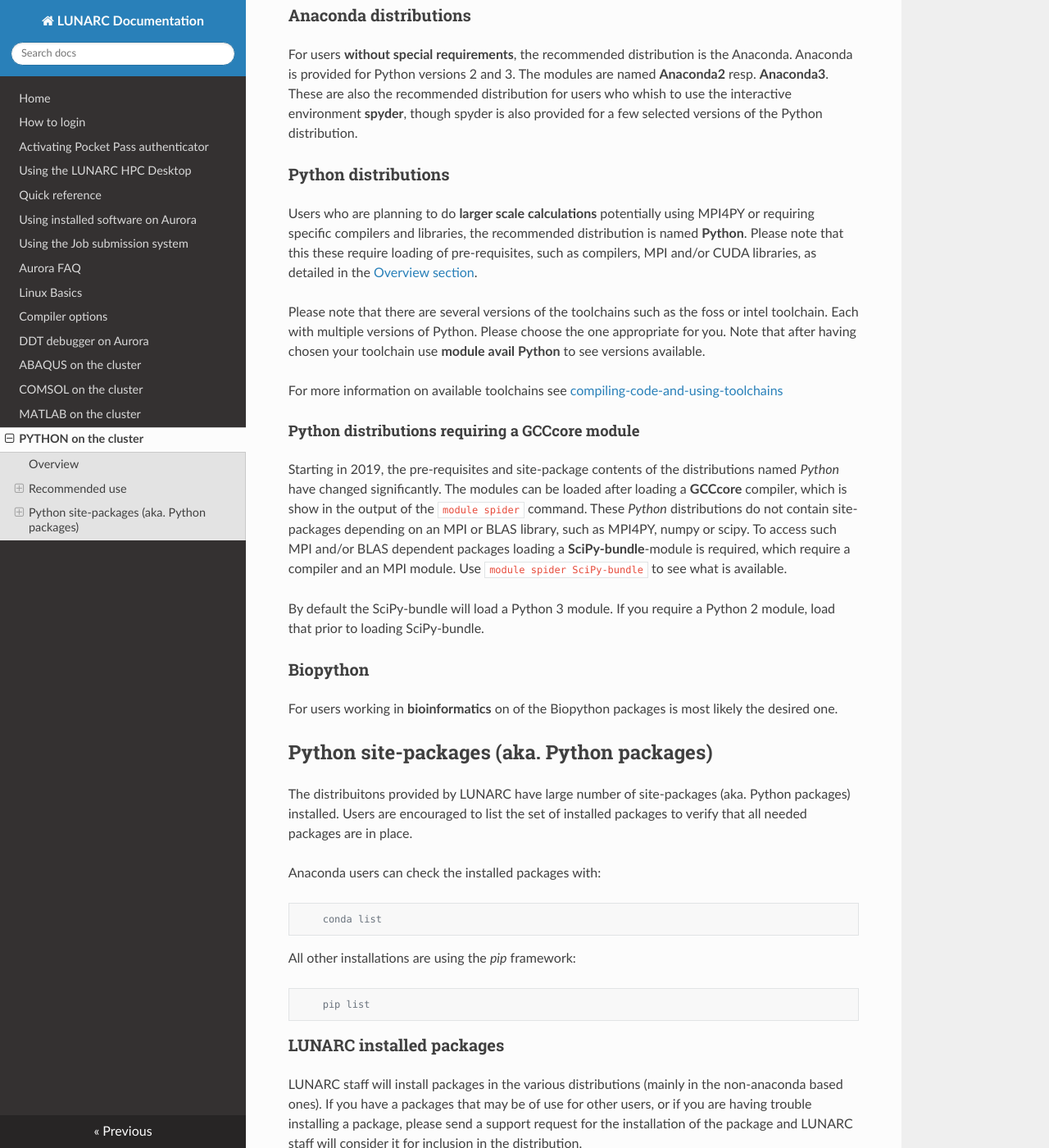
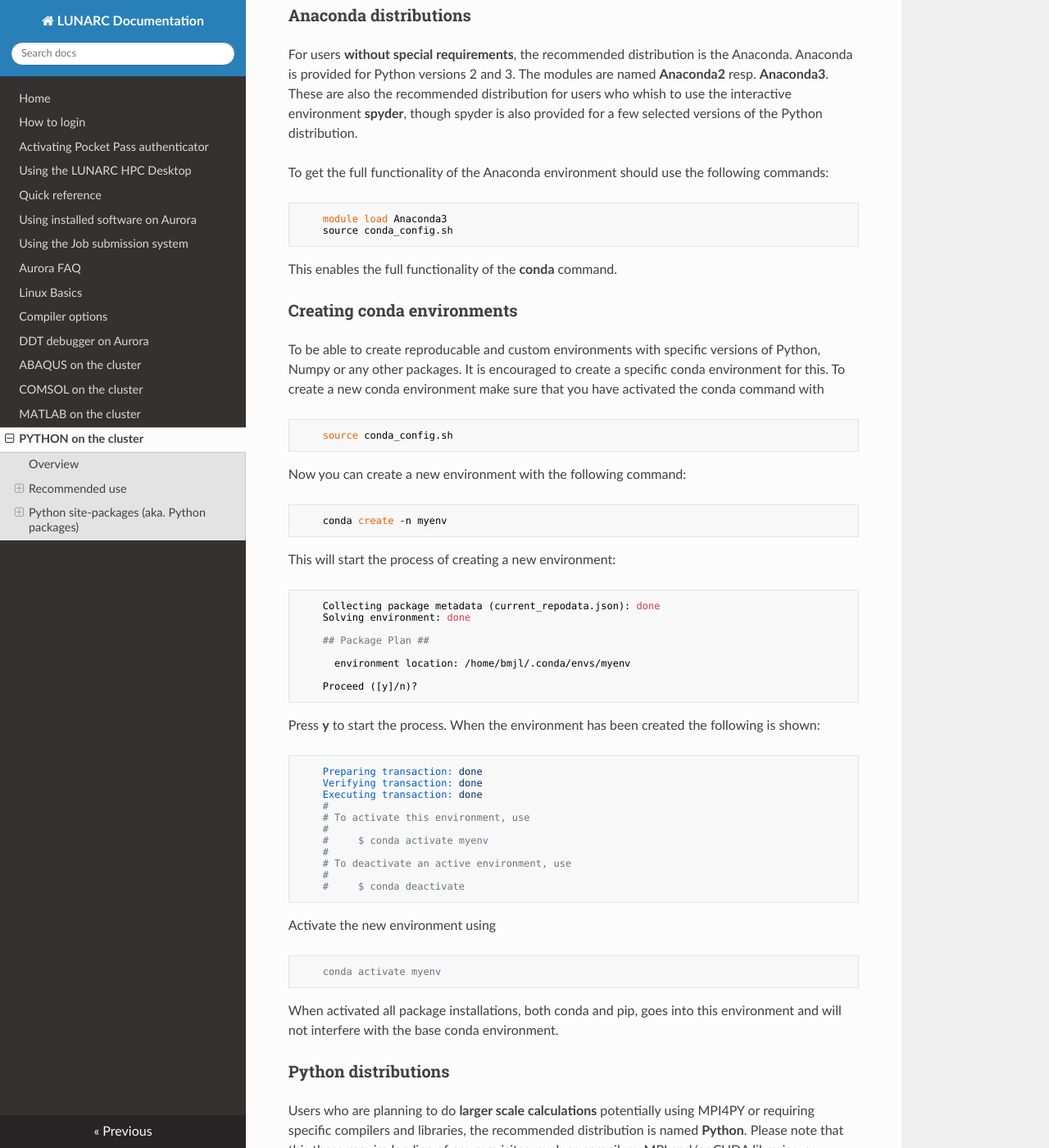
Before and after one commit to lunarc/lunarc_docs, an MkDocs documentation site: the page built from docs/Python.md, in a window 1280 px wide and 1400 px high, scrolled down 1088 px. Shown: the whole window at 82% size. Built offline with MkDocs 1.6.1, drawn with Linux system fonts in a browser that asks for light colours; nearby versions of some CDN libraries; old or Windows-style settings are respelled for this version of MkDocs.

Commit message:
Update Python.md
Added more information on how to use conda and environments.

```diff
--- a/docs/Python.md
+++ b/docs/Python.md
@@ -33,6 +33,56 @@ Depending on the needs of the user, we recommend different distributions.
 
 ### Anaconda distributions
 For users **without special requirements**, the recommended distribution is the Anaconda. Anaconda is provided for Python versions 2 and 3.  The modules are named **Anaconda2** resp. **Anaconda3**.  These are also the recommended distribution for users who whish to use the interactive environment **spyder**, though spyder is also provided for a few selected versions of the Python distribution.
+
+To get the full functionality of the Anaconda environment should use the following commands:
+
+        module load Anaconda3
+        source conda_config.sh
+
+This enables the full functionality of the **conda** command.
+
+### Creating conda environments
+
+To be able to create reproducable and custom environments with specific versions of Python, Numpy or any other packages. It is encouraged to create a specific conda environment for this. To create a new conda environment make sure that you have activated the conda command with
+
+        source conda_config.sh
+
+Now you can create a new environment with the following command:
+
+        conda create -n myenv
+
+This will start the process of creating a new environment:
+
+        Collecting package metadata (current_repodata.json): done
+        Solving environment: done
+
+        ## Package Plan ##
+
+          environment location: /home/bmjl/.conda/envs/myenv
+
+        Proceed ([y]/n)?
+
+Press **y** to start the process. When the environment has been created the following is shown:
+
+        Preparing transaction: done
+        Verifying transaction: done
+        Executing transaction: done
+        #
+        # To activate this environment, use
+        #
+        #     $ conda activate myenv
+        #
+        # To deactivate an active environment, use
+        #
+        #     $ conda deactivate
+
+Activate the new environment using
+
+        conda activate myenv
+
+When activated all package installations, both conda and pip, goes into this environment and will not interfere with the base conda environment.
+
+
 
 ### Python distributions
 
```
